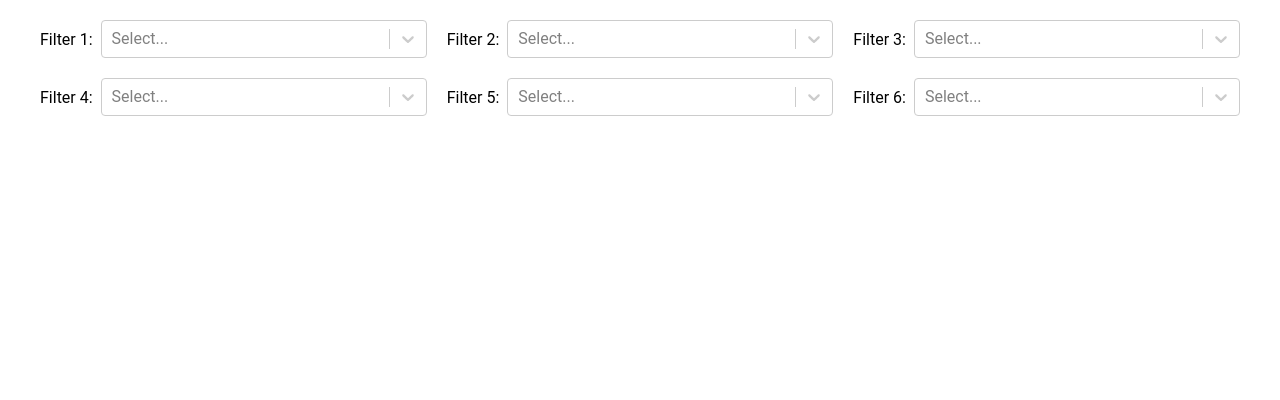
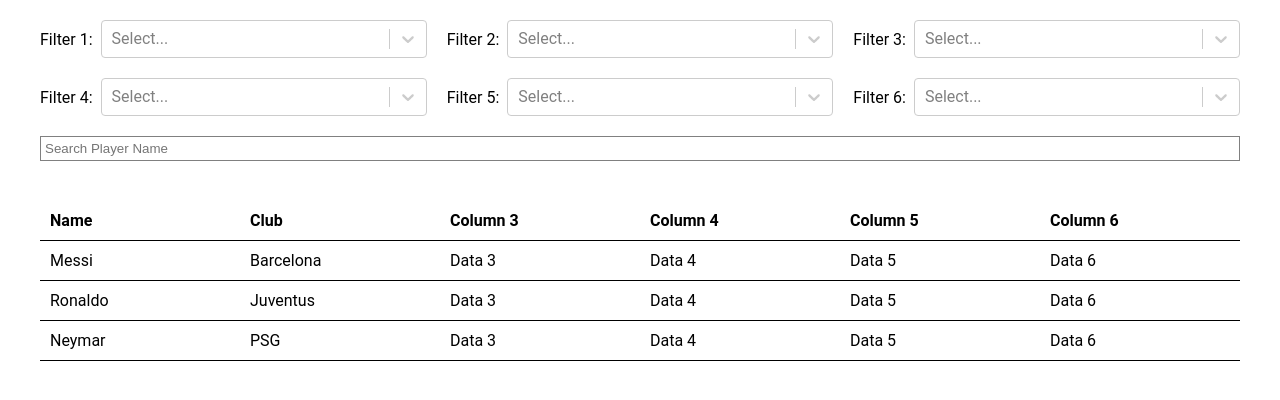
Before and after one commit to BenTheNetizen/messi-metadata, a React (Create React App) app in the folder client/: page / in a window 1280 px wide. Shown: the top 400 px of the page. Built offline with nearby package versions, Linux system fonts and the light colour scheme.

Commit message:
scaffold table

```diff
--- a/client/src/pages/Home/index.jsx
+++ b/client/src/pages/Home/index.jsx
@@ -1,6 +1,6 @@
 import React, { useState } from "react";
 import Select from "react-select";
-import { Text } from "../../ui";
+import { Input, Text } from "../../ui";
 
 import * as Styles from "./styles";
 
@@ -21,7 +21,7 @@ export const Home = () => {
         <Styles.SortFilterContainer>
           <Styles.SortFilterColumn>
             <Filter label="Filter 1" />
-            <Filter label="Filter 4" />
+            <Filter label="Filter 4" isMulti />
           </Styles.SortFilterColumn>
           <Styles.SortFilterColumn>
             <Filter label="Filter 2" />
@@ -32,20 +32,54 @@ export const Home = () => {
             <Filter label="Filter 6" />
           </Styles.SortFilterColumn>
         </Styles.SortFilterContainer>
+        <Input placeholder="Search Player Name" />
+        <Styles.PlayerTable>
+          <Text type="display-h3">Name</Text>
+          <Text type="display-h3">Club</Text>
+          <Text type="display-h3">Column 3</Text>
+          <Text type="display-h3">Column 4</Text>
+          <Text type="display-h3">Column 5</Text>
+          <Text type="display-h3">Column 6</Text>
+          <Text type="text-t2">Messi</Text>
+          <Text type="text-t2">Barcelona</Text>
+          <Text type="text-t2">Data 3</Text>
+          <Text type="text-t2">Data 4</Text>
+          <Text type="text-t2">Data 5</Text>
+          <Text type="text-t2">Data 6</Text>
+          <Text type="text-t2">Ronaldo</Text>
+          <Text type="text-t2">Juventus</Text>
+          <Text type="text-t2">Data 3</Text>
+          <Text type="text-t2">Data 4</Text>
+          <Text type="text-t2">Data 5</Text>
+          <Text type="text-t2">Data 6</Text>
+          <Text type="text-t2">Neymar</Text>
+          <Text type="text-t2">PSG</Text>
+          <Text type="text-t2">Data 3</Text>
+          <Text type="text-t2">Data 4</Text>
+          <Text type="text-t2">Data 5</Text>
+          <Text type="text-t2">Data 6</Text>
+        </Styles.PlayerTable>
       </Styles.Content>
     </Styles.Container>
   );
 };
 
-const Filter = ({ label }) => {
+const Filter = ({ label, isMulti = false }) => {
   const [selectedOption, setSelectedOption] = useState(null);
   return (
     <>
       <Text type="text-t2">{label}:</Text>
       <Select
+        isMulti={isMulti}
         options={Object.values(options).map(getOption)}
-        value={getOption(selectedOption)}
-        onChange={(option) => setSelectedOption(option.value)}
+        value={
+          isMulti ? selectedOption?.map(getOption) : getOption(selectedOption)
+        }
+        onChange={(option) =>
+          isMulti
+            ? setSelectedOption(option?.map(({ value }) => value))
+            : setSelectedOption(option.value)
+        }
       />
     </>
   );
--- a/client/src/pages/Home/styles.js
+++ b/client/src/pages/Home/styles.js
@@ -35,3 +35,15 @@ export const SortFilterColumn = styled.div`
   row-gap: 20px;
   height: fit-content;
 `;
+
+export const PlayerTable = styled.div`
+  width: 100%;
+  display: grid;
+  grid-template-columns: 1fr 1fr 1fr 1fr 1fr 1fr;
+  margin-top: 40px;
+
+  * {
+    padding: 10px;
+    border-bottom: 1px solid ${({ theme }) => theme.palette.black};
+  }
+`;
--- a/client/src/ui/index.js
+++ b/client/src/ui/index.js
@@ -1,3 +1,4 @@
 import { base, GlobalStyle } from "./theme";
 import { Text } from "./text";
-export { base, GlobalStyle, Text };
+import { Input } from "./input";
+export { base, GlobalStyle, Text, Input };
--- /dev/null
+++ b/client/src/ui/input/index.jsx
@@ -0,0 +1,8 @@
+import styled from "styled-components";
+
+export const Input = styled.input`
+  padding: 4px;
+  border-radius: 0;
+  outline: none;
+  border: 1px solid grey;
+`;
```
